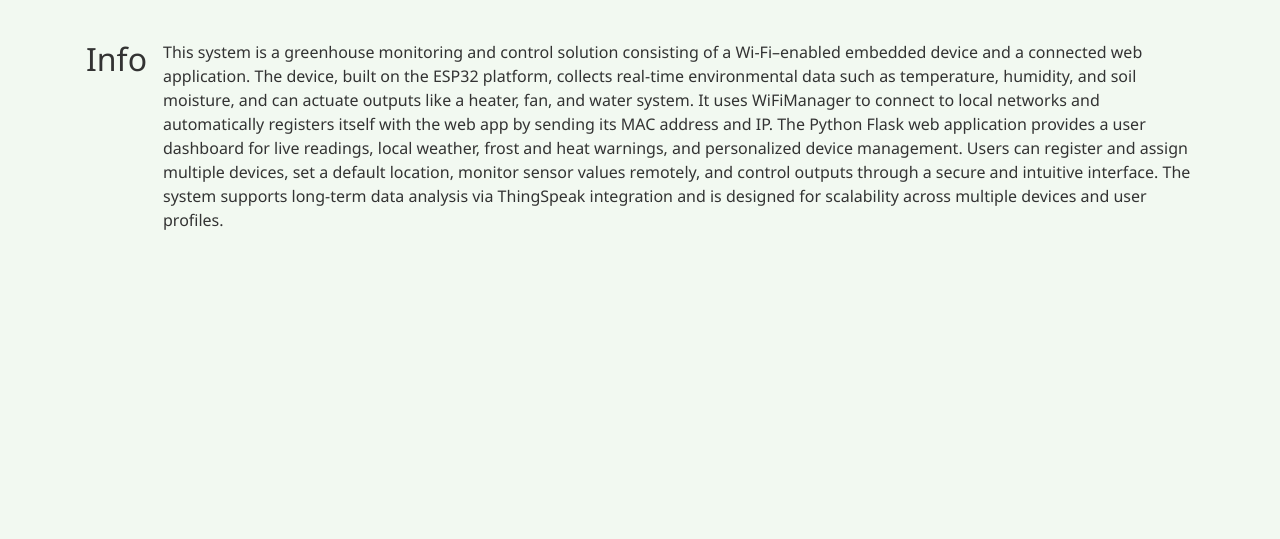
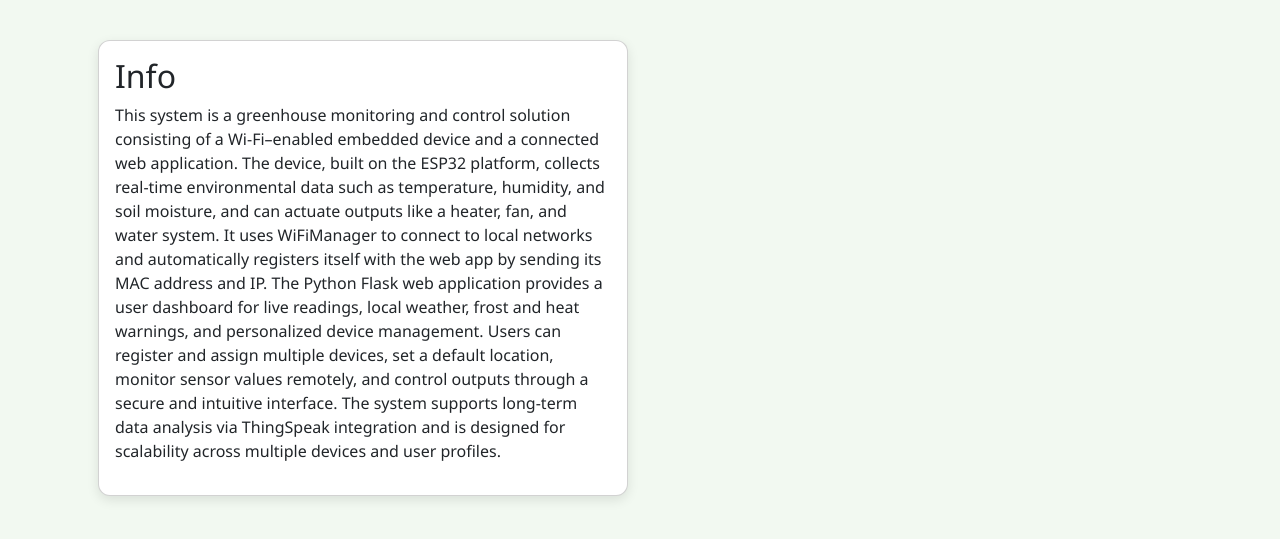
Before and after one commit to joshuaglenen/IOT-Webapp, a Flask app: page /info in a window 1280 px wide. Shown: the part 56-595 px from the top of the page. Run offline with Flask 3, Linux system fonts and the light colour scheme.

Commit message:
Update info.html

```diff
--- a/templates/info.html
+++ b/templates/info.html
@@ -1,8 +1,20 @@
 {% extends "base.html" %}
 {% block title %}Info{% endblock %}
 {% block content %}
+<div class="container-fluid">
+<div class="row mb-4">
+<div class="col-md-6">
+<div class="card p-3">
 <h2>Info</h2>
 <body>
-<p>This system is a greenhouse monitoring and control solution consisting of a Wi-Fi–enabled embedded device and a connected web application. The device, built on the ESP32 platform, collects real-time environmental data such as temperature, humidity, and soil moisture, and can actuate outputs like a heater, fan, and water system. It uses WiFiManager to connect to local networks and automatically registers itself with the web app by sending its MAC address and IP. The Python Flask web application provides a user dashboard for live readings, local weather, frost and heat warnings, and personalized device management. Users can register and assign multiple devices, set a default location, monitor sensor values remotely, and control outputs through a secure and intuitive interface. The system supports long-term data analysis via ThingSpeak integration and is designed for scalability across multiple devices and user profiles.</p>
+<p>This system is a greenhouse monitoring and control solution consisting of a Wi-Fi–enabled embedded device and a connected web application. The device, built on the ESP32 platform, collects real-time environmental data such as temperature, humidity, and soil moisture, and can actuate outputs like a heater, fan, and water system.
+
+  It uses WiFiManager to connect to local networks and automatically registers itself with the web app by sending its MAC address and IP. The Python Flask web application provides a user dashboard for live readings, local weather, frost and heat warnings, and personalized device management. Users can register and assign multiple devices, set a default location, monitor sensor values remotely, and control outputs through a secure and intuitive interface.
+
+  The system supports long-term data analysis via ThingSpeak integration and is designed for scalability across multiple devices and user profiles.</p>
 </body>
+</div>
+</div>
+</div>
+</div>
 {% endblock %}
```
